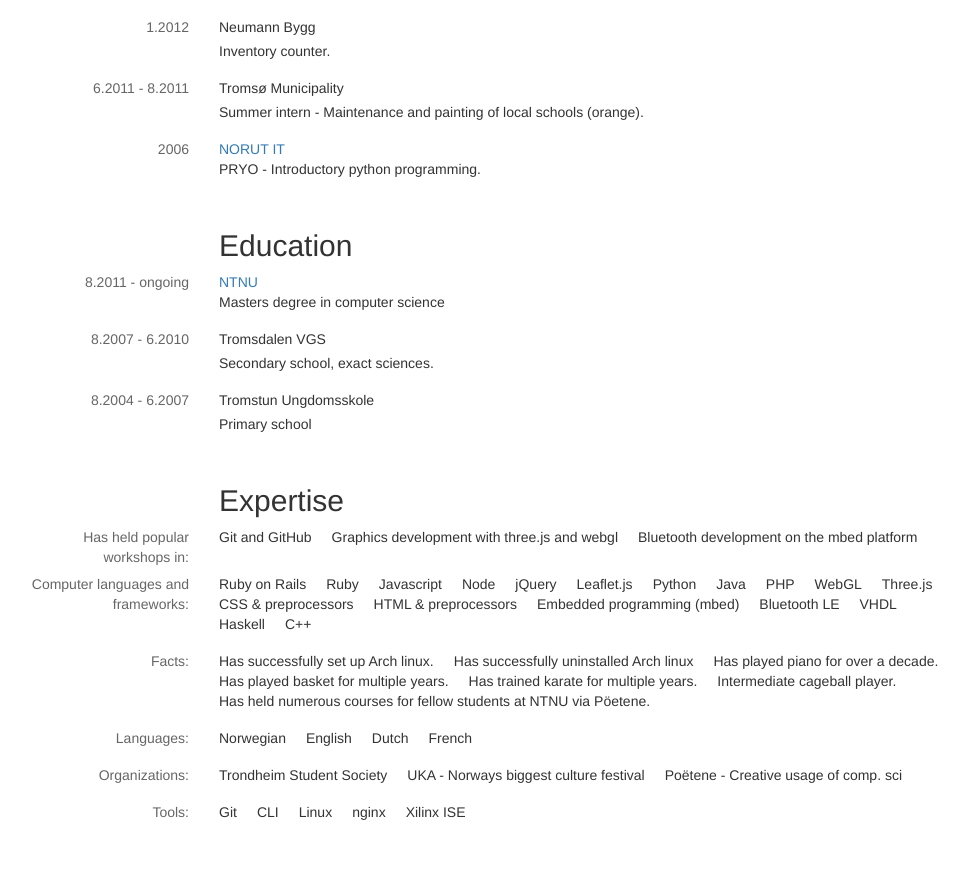
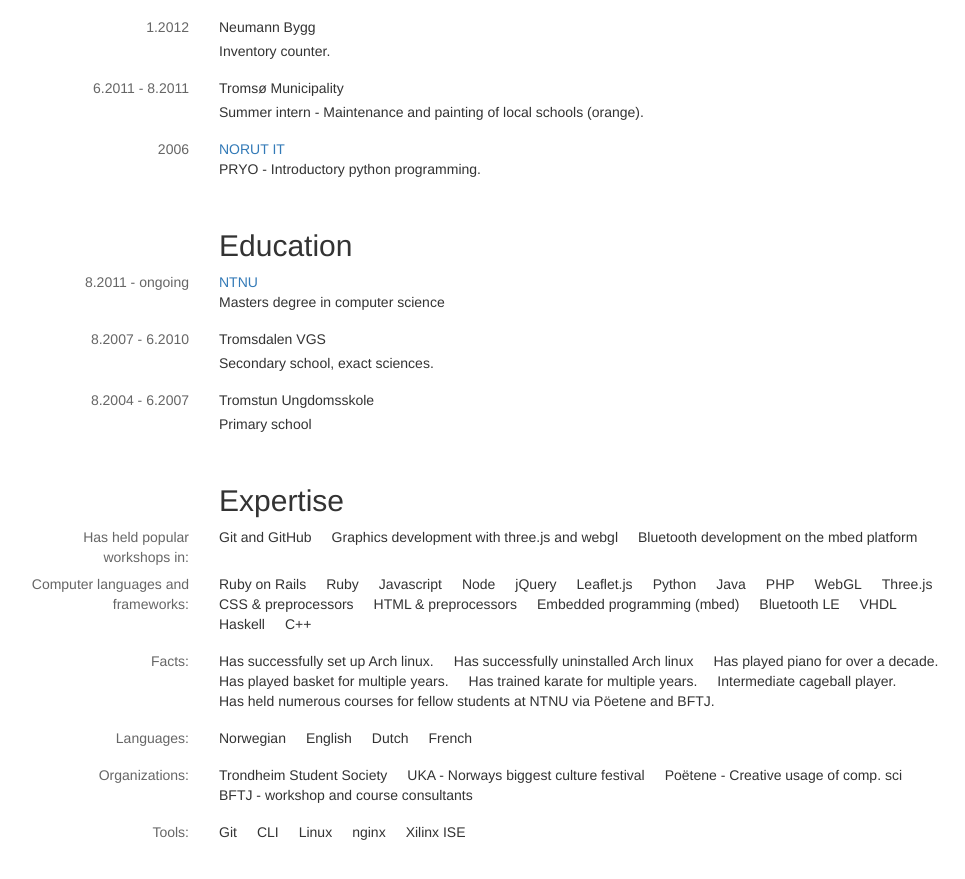
Before and after one commit to aleksanb/burkow, a Jekyll site: the page built from index.html, in a window 1280 px wide and 900 px high, scrolled down 1832 px. Shown: the top 879 px of the window, without its empty margins (46-1011 px from the left). Built offline with Jekyll 4.4.1, drawn with Linux system fonts in a browser that asks for light colours; nearby versions of some CDN libraries.

Commit message:
Add BFTJ

```diff
--- a/_data/expertise.yml
+++ b/_data/expertise.yml
@@ -33,7 +33,7 @@
     - "Has played basket for multiple years."
     - "Has trained karate for multiple years."
     - "Intermediate cageball player."
-    - "Has held numerous courses for fellow students at NTNU via Pöetene."
+    - "Has held numerous courses for fellow students at NTNU via Pöetene and BFTJ."
 
 - title: "Languages:"
   entries:
@@ -47,6 +47,7 @@
     - "Trondheim Student Society"
     - "UKA - Norways biggest culture festival"
     - "Poëtene - Creative usage of comp. sci"
+    - "BFTJ - workshop and course consultants"
 
 - title: "Tools:"
   entries:
```
